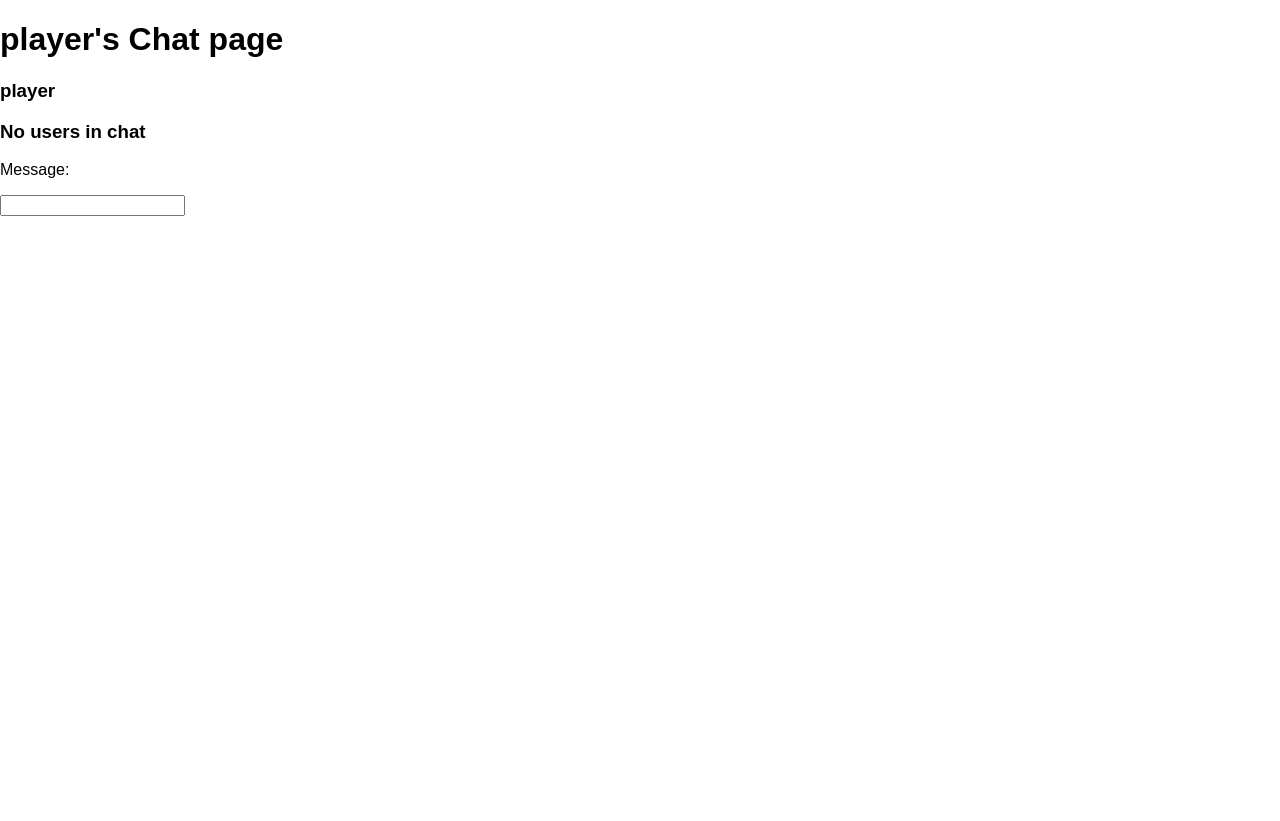
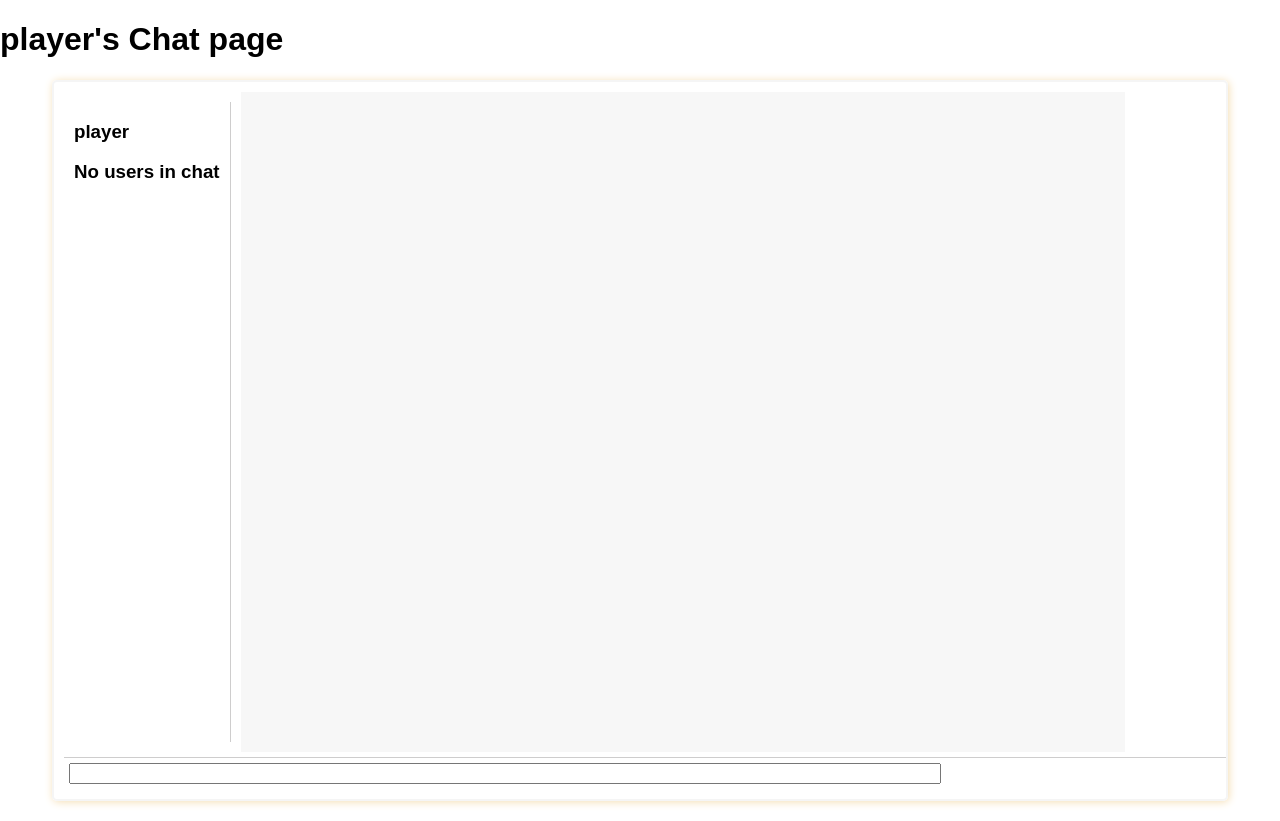
Before and after one commit to anontyro/react-typescript-redux, a React (Create React App) app: page /chat in a window 1280 px wide. Before the commit the page ends 800 px from the top, so only its background shows below. Built offline with nearby package versions, Linux system fonts and the light colour scheme.

Commit message:
everything is in a basic place need a lot more work for styling and animations

```diff
--- a/src/views/ChatView.tsx
+++ b/src/views/ChatView.tsx
@@ -1,5 +1,6 @@
 import * as React from 'react';
 import {Dispatch} from 'redux';
+import styled from 'styled-components';
 import {MyAppState} from '../store/index';
 import {IMessage} from '../store/chat/message/consts';
 import * as actions from '../store/chat/message/actions';
@@ -9,14 +10,29 @@ import ChatWindowComponent from './components/chat/chatWindow/ChatWindowComponen
 import {IUser} from 'src/store/chat/user/consts';
 import UserListComponent from './components/chat/userList/UserListComponent';
 
-export interface Props {
+const ChatContainer = styled.div`
+  width: 90%;
+  margin: 20px auto;
+  display: flex;
+  flex-direction: column;
+  padding: 10px;
+  border: 2px solid whitesmoke;
+  border-radius: 5px;
+  box-shadow: 1px 1px 9px 0px wheat;
+`;
+
+const ChatTopContainer = styled.div`
+  display: flex;
+`;
+
+interface Props {
   messageList: IMessage[];
   username: string;
   userList: IUser[];
   addMessage: (message: IMessage) => void;
 }
 
-export interface State {
+interface State {
   currentMessage: string;
 }
 
@@ -55,14 +71,17 @@ export class ChatView extends React.Component<Props, State> {
     return (
       <React.Fragment>
         <h1>{username}'s Chat page</h1>
+        <ChatContainer>
+          <ChatTopContainer>
             <UserListComponent username={username} userList={userList} />
             <ChatWindowComponent messageList={this.props.messageList} />
-        <p>Message: {this.state.currentMessage}</p>
+          </ChatTopContainer>
           <ChatBoxComponent
             messageText={this.state.currentMessage}
             onMessageSubmit={this.onMessageSubmit}
             onMessageChange={this.onMessageChange}
           />
+        </ChatContainer>
       </React.Fragment>
     );
   }
--- a/src/views/components/chat/chatBox/ChatBoxComponent.tsx
+++ b/src/views/components/chat/chatBox/ChatBoxComponent.tsx
@@ -3,9 +3,14 @@ import styled from 'styled-components';
 
 const ChatContainer = styled.div`
   width: 100%;
+  margin-top: 5px;
+  padding: 5px;
+  border-top: 1px solid #cecdcd;
 `;
 
-const ChatInput = styled.input``;
+const ChatInput = styled.input`
+  width: 75%;
+`;
 
 interface Props {
   onMessageChange?: (event: any) => void;
--- a/src/views/components/chat/chatWindow/ChatWindowComponent.tsx
+++ b/src/views/components/chat/chatWindow/ChatWindowComponent.tsx
@@ -2,12 +2,42 @@ import * as React from 'react';
 import styled from 'styled-components';
 import {IMessage} from 'src/store/chat/message/consts';
 
-const ChatWindowContainer = styled.div``;
+const ChatWindowContainer = styled.div`
+  width: 75%;
+  background-color: #00000008;
+  padding: 10px;
+  height: 50vw;
+  overflow-y: auto;
+`;
+
+const MessageAuthor = styled.span`
+  font-weight: 800;
+  float: left;
+  width: max-content;
+  background-color: #4196ea;
+  padding: 5px 10px;
+  border: 1px solid #011326;
+  border-radius: 50px;
+  color: wheat;
+  box-shadow: 1px 2px 3px black;
+`;
+
+const MessageText = styled.p`
+  background-color: white;
+  padding: 10px 20px;
+  border-radius: 20px;
+  ::after {
+    background-color: white;
+  }
+`;
 
 const MessageContainer = styled.div`
   display: flex;
+  position: relative;
   flex-direction: row;
   justify-content: space-between;
+  display: flex;
+  flex-direction: column;
 `;
 
 interface MessageItemProps {
@@ -17,8 +47,8 @@ interface MessageItemProps {
 function MessageItem({message}: MessageItemProps) {
   return (
     <MessageContainer>
-      <h3>{message.author}</h3>
-      <p>{message.message}</p>
+      <MessageAuthor>{message.author}</MessageAuthor>
+      <MessageText>{message.message}</MessageText>
     </MessageContainer>
   );
 }
--- a/src/views/components/chat/userList/UserListComponent.tsx
+++ b/src/views/components/chat/userList/UserListComponent.tsx
@@ -2,7 +2,11 @@ import * as React from 'react';
 import styled from 'styled-components';
 import {IUser} from 'src/store/chat/user/consts';
 
-const UserListContainer = styled.div``;
+const UserListContainer = styled.div`
+  margin: 10px;
+  padding-right: 10px;
+  border-right: 1px solid #cecdcd;
+`;
 
 interface UserItemProps {
   user: IUser;
```
Lines whose indentation alone changed are shown as unchanged.
